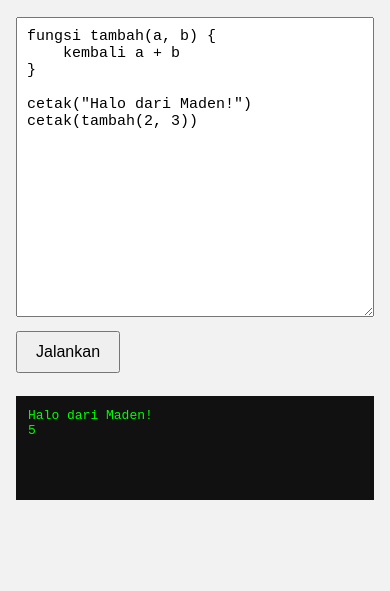
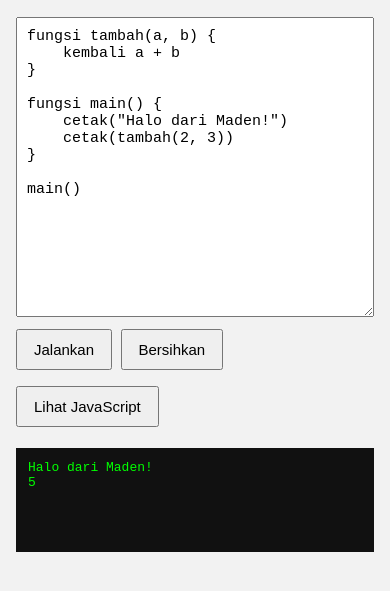
Before and after one commit to maden77/maden, a plain HTML site: page maden.html in a window 390 px wide. Both pictures are taken after a click on the button "Jalankan". Shown: the part 47-638 px from the top of the page. Drawn offline with Linux system fonts and the light colour scheme.

Commit message:
Improve browser Maden runner for mobile use

```diff
--- a/maden.html
+++ b/maden.html
@@ -3,13 +3,13 @@
 <head>
 <meta charset="utf-8">
 <meta name="viewport" content="width=device-width, initial-scale=1">
-<title>Maden - JavaScript</title>
+<title>Maden tanpa Python</title>
 <style>
   body { font-family: sans-serif; margin: 0; padding: 16px; background: #f2f2f2; }
   h2 { margin-top: 0; }
   textarea { width: 100%; min-height: 300px; box-sizing: border-box; font: 15px monospace; padding: 10px; }
-  button { margin: 10px 0; padding: 10px 18px; font-size: 16px; }
-  pre { background: #111; color: #0f0; padding: 12px; min-height: 80px; white-space: pre-wrap; }
+  button { margin: 8px 4px 8px 0; padding: 10px 16px; font-size: 15px; }
+  pre { background: #111; color: #0f0; padding: 12px; min-height: 80px; white-space: pre-wrap; overflow-x: auto; }
 </style>
 </head>
 <body>
@@ -18,24 +18,29 @@
     kembali a + b
 }
 
-cetak("Halo dari Maden!")
-cetak(tambah(2, 3))</textarea>
+fungsi main() {
+    cetak("Halo dari Maden!")
+    cetak(tambah(2, 3))
+}
+
+main()</textarea>
 <br>
 <button onclick="jalankan()">Jalankan</button>
+<button onclick="bersihkan()">Bersihkan</button>
+<button onclick="tampilkanJS()">Lihat JavaScript</button>
 <pre id="hasil"></pre>
 
 <script>
 function ubahKeJavaScript(source) {
   const baris = source.replace(/\r/g, '').split('\n');
   const hasil = [];
-  let blok = [];
 
-  for (let i = 0; i < baris.length; i++) {
-    let s = baris[i].trim();
+  for (let s of baris) {
+    s = s.trim();
     if (!s || s.startsWith('//')) continue;
 
-    s = s.replace(/^fungsi\s+([A-Za-z_]\w*)\s*\((.*?)\)\s*\{?$/,
-      'function $1($2) {');
+    // Keyword dan bentuk blok Maden.
+    s = s.replace(/^fungsi\s+([A-Za-z_]\w*)\s*\((.*?)\)\s*\{?$/, 'function $1($2) {');
     s = s.replace(/^kembali\b/, 'return');
     s = s.replace(/^cetak\s*\(/, 'print(');
     s = s.replace(/^jika\s+(.+?)\s*\{\s*$/, 'if ($1) {');
@@ -45,6 +50,7 @@ function ubahKeJavaScript(source) {
     s = s.replace(/^untuk\s+setiap\s+(\w+)\s+dalam\s+(.+?)\s*\{\s*$/, 'for (const $1 of $2) {');
     s = s.replace(/^ulangi\s*\((.*?);(.*?);(.*?)\)\s*\{\s*$/, 'for ($1; $2; $3) {');
 
+    // Keyword nilai dan operator logika.
     s = s.replace(/\bbenar\b/g, 'true');
     s = s.replace(/\bsalah\b/g, 'false');
     s = s.replace(/\bkosong\b/g, 'null');
@@ -52,27 +58,29 @@ function ubahKeJavaScript(source) {
     s = s.replace(/\batau\b/g, '||');
     s = s.replace(/\btidak\b/g, '!');
 
-    // Tutup blok Maden tetap menggunakan kurung JavaScript.
     hasil.push(s);
   }
-
   return hasil.join('\n');
 }
 
 function jalankan() {
-  const areaHasil = document.getElementById('hasil');
-  const source = document.getElementById('kode').value;
-  const kodeJS = ubahKeJavaScript(source);
+  const area = document.getElementById('hasil');
   const keluaran = [];
   const print = (...nilai) => keluaran.push(nilai.join(' '));
+  try {
+    new Function('print', ubahKeJavaScript(document.getElementById('kode').value))(print);
+    area.textContent = keluaran.join('\n') || '(tidak ada keluaran)';
+  } catch (error) {
+    area.textContent = 'Error: ' + error.message;
+  }
+}
 
-  try {
-    // File ini memang menjalankan kode yang ditulis sendiri di editor.
-    new Function('print', kodeJS)(print);
-    areaHasil.textContent = keluaran.join('\n');
-  } catch (error) {
-    areaHasil.textContent = 'Error: ' + error.message + '\n\nJavaScript hasil konversi:\n' + kodeJS;
-  }
+function tampilkanJS() {
+  document.getElementById('hasil').textContent = ubahKeJavaScript(document.getElementById('kode').value);
+}
+
+function bersihkan() {
+  document.getElementById('hasil').textContent = '';
 }
 </script>
 </body>
```
